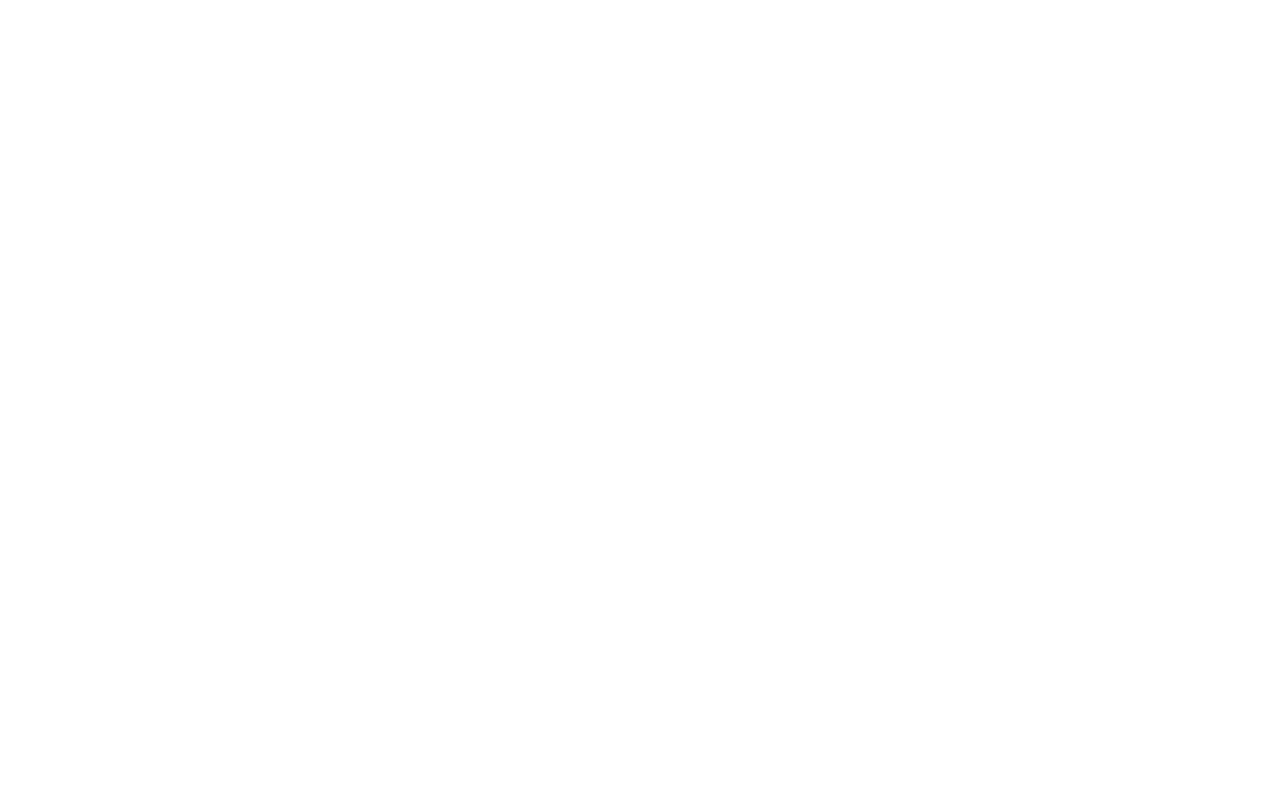
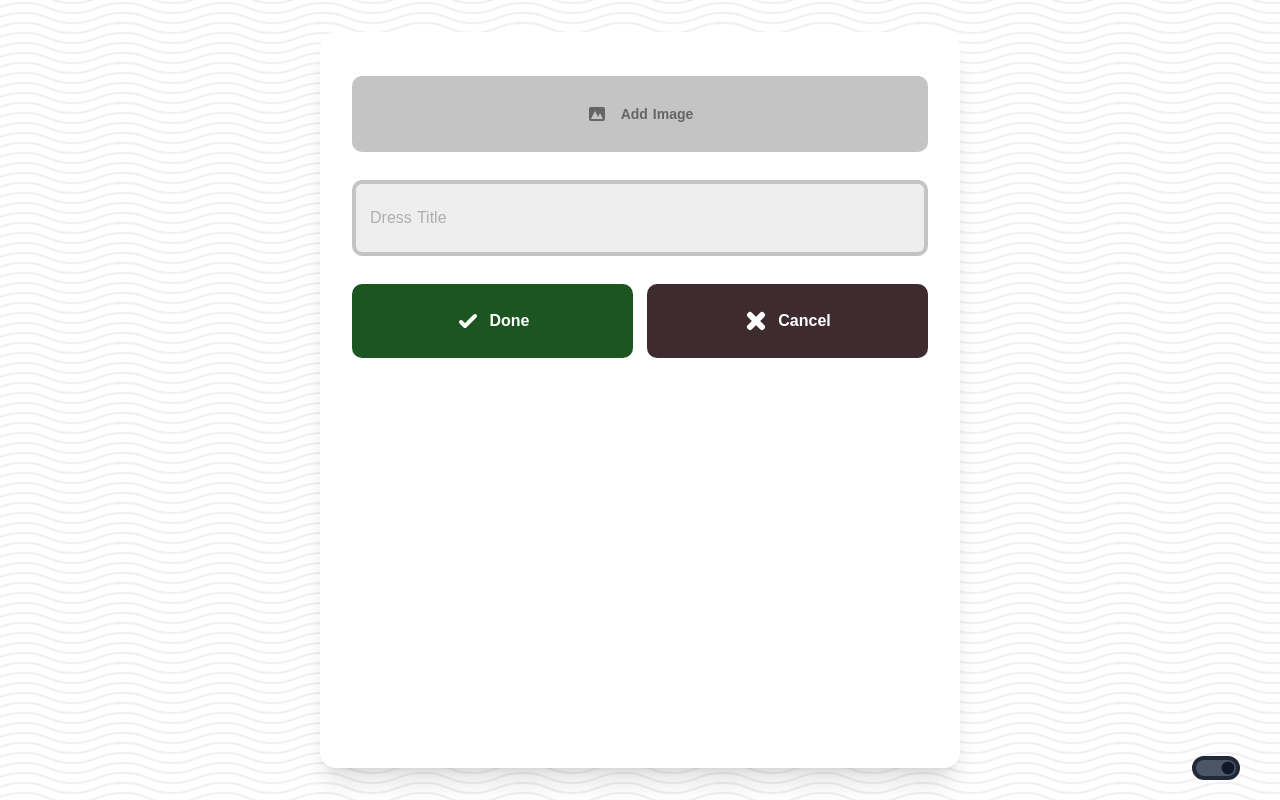
Before and after one commit to Beth-Taiwo/dress-calendar, a Nuxt app: page /addClothes in a window 1280 px wide. Before the commit this address had no page. Built offline with nearby package versions, Linux system fonts and the light colour scheme; a web font is replaced by a local one.

Commit message:
WIP: Add new cloth  page

```diff
--- /dev/null
+++ b/pages/addClothes.vue
@@ -0,0 +1,87 @@
+<template>
+  <div
+    class="w-full h-full flex flex-col px-8 py-11 space-y-7 shadow-xl rounded-2xl bg-white"
+  >
+    <div
+      class="relative bg-[#c4c4c4] h-[4.75rem] rounded-[10px] text-[#4A4A4AC7] text-sm font-black flex justify-center items-center"
+    >
+      <input
+        ref="imgRef"
+        type="file"
+        name="img"
+        class="absolute top-0 left-0 opacity-0 w-full h-full cursor-pointer"
+      />
+      <svg
+        xmlns="http://www.w3.org/2000/svg"
+        class="h-5 w-5 inline"
+        viewBox="0 0 20 20"
+        fill="currentColor"
+      >
+        <path
+          fill-rule="evenodd"
+          d="M4 3a2 2 0 00-2 2v10a2 2 0 002 2h12a2 2 0 002-2V5a2 2 0 00-2-2H4zm12 12H4l4-8 3 6 2-4 3 6z"
+          clip-rule="evenodd"
+        />
+      </svg>
+
+      <span class="ml-3.5">Add Image</span>
+    </div>
+    <div
+      class="mt-3 bg-[#EEEEEE] border-4 border-[#c4c4c4] h-[4.75rem] rounded-[10px] text-[#AEAEAE] text-base font-medium flex items-center"
+    >
+      <span class="ml-3.5">Dress Title</span>
+    </div>
+    <div class="flex gap-x-3.5 text-white">
+      <div
+        class="h-[4.625rem] flex-1 flex justify-center items-center bg-[#1C5522] rounded-[10px]"
+      >
+        <svg
+          xmlns="http://www.w3.org/2000/svg"
+          class="h-6 w-6 inline"
+          fill="none"
+          viewBox="0 0 24 24"
+          stroke="currentColor"
+          stroke-width="4"
+        >
+          <path
+            stroke-linecap="round"
+            stroke-linejoin="round"
+            d="M5 13l4 4L19 7"
+          />
+        </svg>
+        <span class="ml-2.5 font-black"> Done </span>
+      </div>
+      <div class="flex-1 bg-[#3E2B30] rounded-[10px]">
+        <nuxt-link
+          to="/dashboard"
+          class="h-full flex justify-center items-center"
+        >
+          <svg
+            xmlns="http://www.w3.org/2000/svg"
+            class="h-6 w-6 inline"
+            fill="none"
+            viewBox="0 0 24 24"
+            stroke="currentColor"
+            stroke-width="6"
+          >
+            <path
+              stroke-linecap="round"
+              stroke-linejoin="round"
+              d="M6 18L18 6M6 6l12 12"
+            />
+          </svg>
+          <span class="ml-2.5 font-black"> Cancel </span>
+        </nuxt-link>
+      </div>
+    </div>
+  </div>
+</template>
+
+<script>
+export default {
+  name: 'AddClothes',
+  layout: 'main',
+}
+</script>
+
+<style></style>
```
